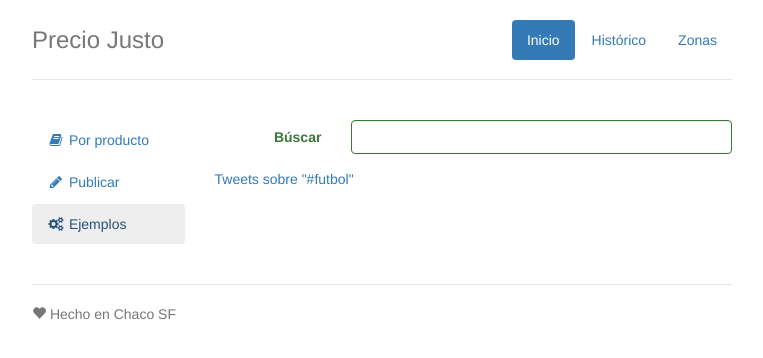
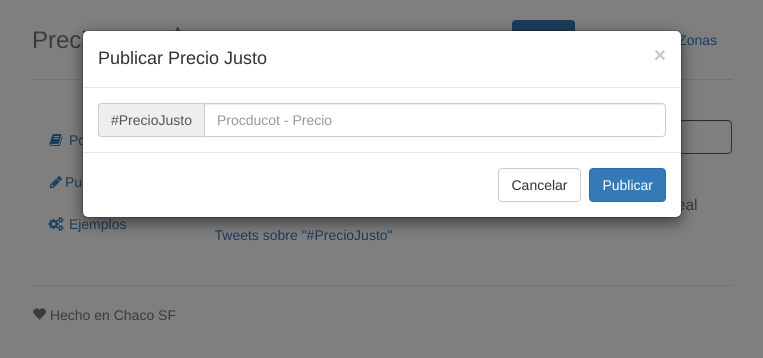
Before and after one commit to tadeork/app-vista, a website: page app/index.html in a window 1280 px wide. Both pictures are taken after a click on the link "Ejemplos". Shown: the whole page, without its empty margins (258-1021 px from the left). Drawn offline with nearby package versions, Linux system fonts and the light colour scheme; some packages are replaced by stand-ins of ours; files that its build step writes are made by us from their sources.

Commit message:
Vista principal versión inicial.

```diff
--- a/app/views/main.html
+++ b/app/views/main.html
@@ -4,7 +4,7 @@
         <li><a ng-href="#">Histórico</a></li>
         <li><a ng-href="#">Zonas</a></li>
     </ul>
-    <h3 class="text-muted">Precio Justo</h3>
+    <h3 class="text-muted"> Precio Justo <i class="fa fa-usd"></i></h3>
 </div>
 
 <div class="row marketing">
@@ -12,8 +12,9 @@
         <div class="col-md-3">
             <ul class="nav nav-pills nav-stacked">
                 <li><a href="#"><i class="fa fa-book fa-fw"></i> Por producto</a></li>
-                <li><a href="#"><i class="fa fa-pencil fa-fw"></i> Publicar</a></li>
-                <li><a href="#"><i class="fa fa-cogs fa-fw"></i> Ejemplos</a></li>
+                <li><a href="https://twitter.com/intent/tweet?button_hashtag=PrecioJusto&text=Compré%20este%20producto%20a%20un%20" data-lang="es"><i class="fa fa-pencil fa-fw"></i>Publicar</a></li>
+                <li><a href="#" data-toggle="modal" data-target="#PublicarPrecio"><i class="fa fa-cogs fa-fw"></i> Ejemplos</a></li>
+                <!--<li><a href="#"><i class="fa fa-cogs fa-fw"></i> </a></li>-->
             </ul>
         </div>
         <div class="col-md-9">
@@ -27,7 +28,8 @@
             </form>
         </div>
         <div class="col-md-9">
-                <a class="twitter-timeline" href="https://twitter.com/search?q=%23futbol" data-widget-id="464248046503485440">Tweets sobre "#futbol"</a>
+            <h3>Publicaciones de otros usuarios <small>Vista en tiempo real</small></h3>
+            <a class="twitter-timeline" href="https://twitter.com/search?q=%23PrecioJusto" data-widget-id="464430802265059328">Tweets sobre "#PrecioJusto"</a>
             <script>!function(d, s, id) {
                             var js, fjs = d.getElementsByTagName(s)[0], p = /^http:/.test(d.location) ? 'http' : 'https';
                             if (!d.getElementById(id)) {
@@ -37,12 +39,41 @@
                                 fjs.parentNode.insertBefore(js, fjs);
                             }
                         }(document, "script", "twitter-wjs");</script>
-
-
         </div>
     </div>
 </div>
-
+<!-- Modal -->
+<div class="modal fade" id="PublicarPrecio" tabindex="-1" role="dialog" aria-labelledby="myModalLabel" aria-hidden="true">
+    <div class="modal-dialog">
+        <div class="modal-content">
+            <div class="modal-header">
+                <button type="button" class="close" data-dismiss="modal" aria-hidden="true">&times;</button>
+                <h4 class="modal-title" id="myModalLabel">Publicar Precio Justo</h4>
+            </div>
+            <div class="modal-body">
+                <div class="input-group">
+                    <span class="input-group-addon">#PrecioJusto</span>
+                    <input type="text" class="form-control" placeholder="Procducot - Precio">
+                </div>
+            </div>
+            <div class="modal-footer">
+                <button type="button" class="btn btn-default" data-dismiss="modal">Cancelar</button>
+                <button type="button" class="btn btn-primary">Publicar</button>
+            </div>
+        </div>
+    </div>
+</div>
 <div class="footer">
     <p><span class="glyphicon glyphicon-heart"></span> Hecho en Chaco SF</p>
 </div>
+
+<script>!function(d, s, id) {
+                var js, fjs = d.getElementsByTagName(s)[0];
+                if (!d.getElementById(id)) {
+                    js = d.createElement(s);
+                    js.id = id;
+                    js.src = "https://platform.twitter.com/widgets.js";
+                    fjs.parentNode.insertBefore(js, fjs);
+                }
+            }(document, "script", "twitter-wjs");
+</script>
```
Lines whose indentation alone changed are shown as unchanged.
